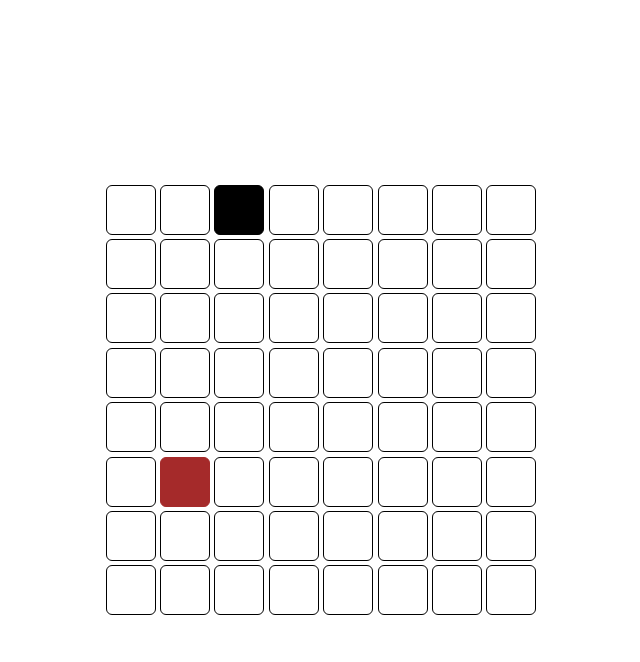
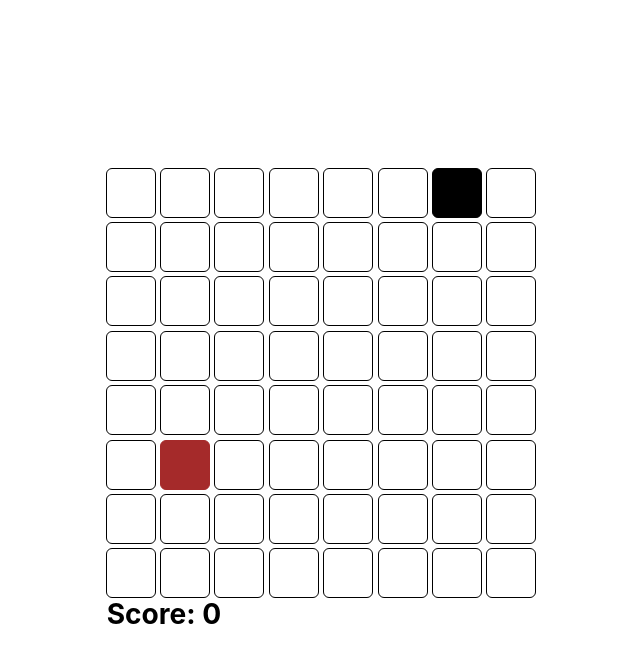
Before and after one commit to Kapatid/snek-game, a plain HTML site: page index.html in a window 1280 px wide. Both pictures are taken after a click on the button "Start". Shown: the whole page, without its empty margins (319-959 px from the left). Drawn offline with Linux system fonts and the light colour scheme.

Commit message:
change rows to cols & refactor codes

```diff
--- a/game.js
+++ b/game.js
@@ -1,9 +1,13 @@
 import { controls, getGridData } from "./others.js"
 
+let settings = { speed: 200, border: true }
+
 // UI
+const scoreDiv = document.getElementById("score")
 const modal = document.querySelector(".modal")
 const startBtn = modal.querySelectorAll(".modal-btn")[0]
 const restartBtn = modal.querySelectorAll(".modal-btn")[1]
+
 // Get grid and populate it with boxes
 const grid = document.querySelector("#grid")
 const box = document.createElement("div")
@@ -16,8 +20,8 @@ const { cols, rows } = getGridData()
 let gameEnd = false
 let snek = { body: [{ x: 0, y: 0 }], move: "right" }
 
-/** from 2D index to 1D index. (row * length_of_row) + column */
-const oneDIndex = ({ x, y }) => y * rows + x
+/** from 2D index to 1D index. (row * width) + column */
+const oneDIndex = ({ x, y }) => y * cols + x
 
 const randomPos = () => {
   let index = Math.floor(Math.random() * cols * rows)
@@ -42,6 +46,7 @@ const game = () => {
   // Update
   setInterval(() => {
     if (gameEnd) return
+    // Remove
     grid.children.item(oneDIndex(snek.body.shift())).classList.remove("active")
 
     // Updating head
@@ -55,6 +60,9 @@ const game = () => {
       head = { x: head.x === 0 ? cols - 1 : head.x - 1, y: head.y }
     }
 
+    // Always push new coordinates to body
+    snek.body.push(head)
+
     // Updating head element
     let headClass = grid.children.item(oneDIndex(head)).classList
     if (headClass.contains("active")) {
@@ -62,22 +70,20 @@ const game = () => {
       gameEnd = true
       startBtn.style.display = "none"
       restartBtn.style.display = "grid"
-      modal.querySelector("h1").textContent = "GAME OVER"
+      modal.querySelector("h1").textContent = "GAME OVER 🙁"
       modal.style.display = "grid"
     } else if (headClass.contains("food")) {
       headClass.remove("food")
       headClass.add("active")
       // Push new coordinate/body
       snek.body.push(head)
+      scoreDiv.textContent = `Score: ${snek.body.length - 1}`
       // New food position
       grid.children.item(randomPos()).classList.add("food")
     } else {
       headClass.add("active")
     }
-
-    // Always push new coordinates to body
-    snek.body.push(head)
-  }, 150)
+  }, settings.speed)
 }
 
 // UI & game start
--- a/index.html
+++ b/index.html
@@ -1,7 +1,7 @@
 <!DOCTYPE html>
 <html>
   <head>
-    <title>Snek Game</title>
+    <title>Snek Game 🐍</title>
     <meta charset="UTF-8" />
     <link rel="stylesheet" href="./index.css" />
     <link rel="stylesheet" href="./game.css" />
@@ -16,7 +16,10 @@
       </button>
     </div>
     <div id="root">
-      <div id="grid"></div>
+      <div>
+        <div id="grid"></div>
+        <h3 id="score">Score: 0</h3>
+      </div>
     </div>
 
     <script type="module" src="./game.js"></script>
```
